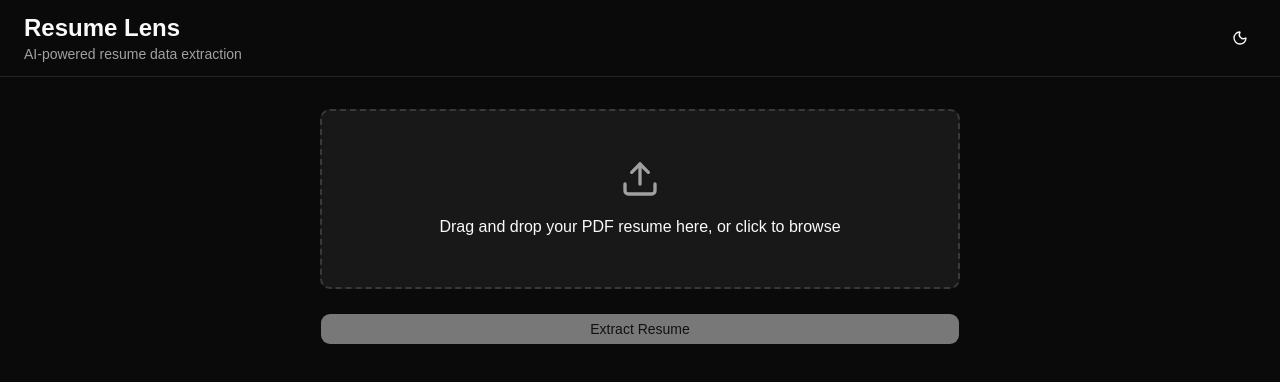
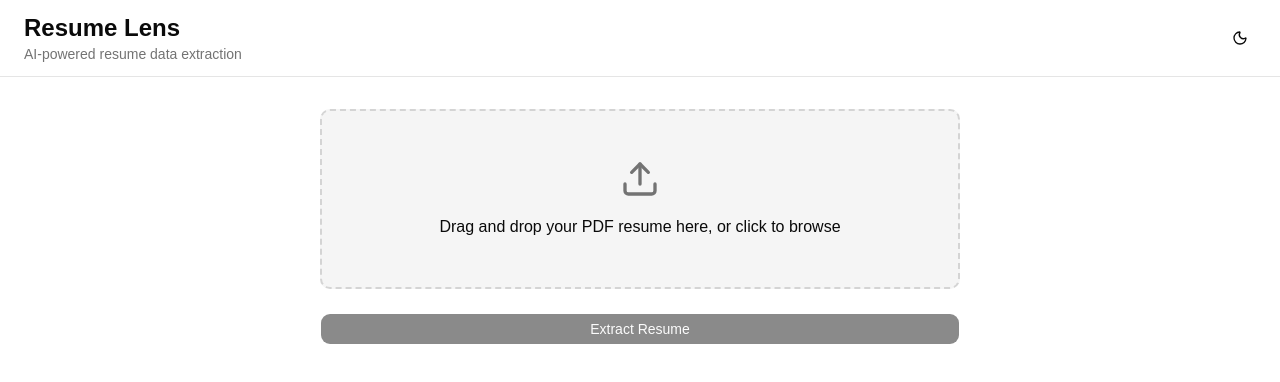
Before and after one commit to mwarman/resume-lens, a React (Vite) app in the folder packages/web/: page / in a window 1280 px wide. Shown: the top 382 px of the page. Built offline with nearby package versions, Linux system fonts and the light colour scheme.

Commit message:
Refactor theme management to support only light and dark themes, removing system theme option

```diff
--- a/packages/web/src/App.tsx
+++ b/packages/web/src/App.tsx
@@ -13,7 +13,7 @@ import '@/index.css';
  */
 const App = (): JSX.Element => {
   return (
-    <ThemeProvider defaultTheme="dark" storageKey="resume-lens-ui-theme">
+    <ThemeProvider storageKey="resume-lens-ui-theme">
       <TooltipProvider>
         <ResumePage />
       </TooltipProvider>
--- a/packages/web/src/components/theme/ThemeToggle.tsx
+++ b/packages/web/src/components/theme/ThemeToggle.tsx
@@ -1,35 +1,23 @@
 import { Moon, Sun } from 'lucide-react';
 
 import { Button } from '@/components/shadcn/button';
-import {
-  DropdownMenu,
-  DropdownMenuContent,
-  DropdownMenuItem,
-  DropdownMenuTrigger,
-} from '@/components/shadcn/dropdown-menu';
 import { useTheme } from '@/contexts/ThemeContext';
 
 /**
- * ThemeToggle component provides a dropdown menu to switch between light, dark, and system themes.
- * Displays sun/moon icons that animate based on the current theme.
+ * ThemeToggle component provides a button to toggle between light and dark themes.
+ * The icon indicates which theme it will switch to (sun for dark, moon for light).
  */
 export const ThemeToggle = () => {
-  const { setTheme } = useTheme();
+  const { theme, setTheme } = useTheme();
+
+  const handleToggle = () => {
+    setTheme(theme === 'light' ? 'dark' : 'light');
+  };
 
   return (
-    <DropdownMenu>
-      <DropdownMenuTrigger asChild>
-        <Button variant="ghost" size="icon">
-          <Sun className="h-[1.2rem] w-[1.2rem] scale-100 rotate-0 transition-all dark:scale-0 dark:-rotate-90" />
-          <Moon className="absolute h-[1.2rem] w-[1.2rem] scale-0 rotate-90 transition-all dark:scale-100 dark:rotate-0" />
-          <span className="sr-only">Toggle theme</span>
-        </Button>
-      </DropdownMenuTrigger>
-      <DropdownMenuContent align="end">
-        <DropdownMenuItem onClick={() => setTheme('light')}>Light</DropdownMenuItem>
-        <DropdownMenuItem onClick={() => setTheme('dark')}>Dark</DropdownMenuItem>
-        <DropdownMenuItem onClick={() => setTheme('system')}>System</DropdownMenuItem>
-      </DropdownMenuContent>
-    </DropdownMenu>
+    <Button variant="ghost" size="icon" onClick={handleToggle}>
+      {theme === 'light' ? <Moon className="h-[1.2rem] w-[1.2rem]" /> : <Sun className="h-[1.2rem] w-[1.2rem]" />}
+      <span className="sr-only">Toggle theme</span>
+    </Button>
   );
 };
--- a/packages/web/src/contexts/ThemeContext.tsx
+++ b/packages/web/src/contexts/ThemeContext.tsx
@@ -1,10 +1,9 @@
 import { createContext, useContext, useEffect, useState } from 'react';
 
-type Theme = 'dark' | 'light' | 'system';
+type Theme = 'dark' | 'light';
 
 type ThemeProviderProps = {
   children: React.ReactNode;
-  defaultTheme?: Theme;
   storageKey?: string;
 };
 
@@ -14,7 +13,7 @@ type ThemeProviderState = {
 };
 
 const initialState: ThemeProviderState = {
-  theme: 'system',
+  theme: 'light',
   setTheme: () => null,
 };
 
@@ -22,29 +21,24 @@ const ThemeProviderContext = createContext<ThemeProviderState>(initialState);
 
 /**
  * ThemeProvider component manages the application theme.
- * Supports light, dark, and system (respects OS preference) themes.
+ * Supports light and dark themes.
  * Theme preference is persisted to localStorage.
+ * If no preference is stored, uses the system OS preference on first load.
  */
-export const ThemeProvider = ({
-  children,
-  defaultTheme = 'system',
-  storageKey = 'resume-lens-ui-theme',
-  ...props
-}: ThemeProviderProps) => {
-  const [theme, setThemeState] = useState<Theme>(() => (localStorage.getItem(storageKey) as Theme) || defaultTheme);
+export const ThemeProvider = ({ children, storageKey = 'resume-lens-ui-theme', ...props }: ThemeProviderProps) => {
+  const [theme, setThemeState] = useState<Theme>(() => {
+    const stored = localStorage.getItem(storageKey);
+    if (stored === 'light' || stored === 'dark') {
+      return stored;
+    }
+    // Fall back to system preference
+    return window.matchMedia('(prefers-color-scheme: dark)').matches ? 'dark' : 'light';
+  });
 
   useEffect(() => {
     const root = window.document.documentElement;
 
     root.classList.remove('light', 'dark');
-
-    if (theme === 'system') {
-      const systemTheme = window.matchMedia('(prefers-color-scheme: dark)').matches ? 'dark' : 'light';
-
-      root.classList.add(systemTheme);
-      return;
-    }
-
     root.classList.add(theme);
   }, [theme]);
 
```
